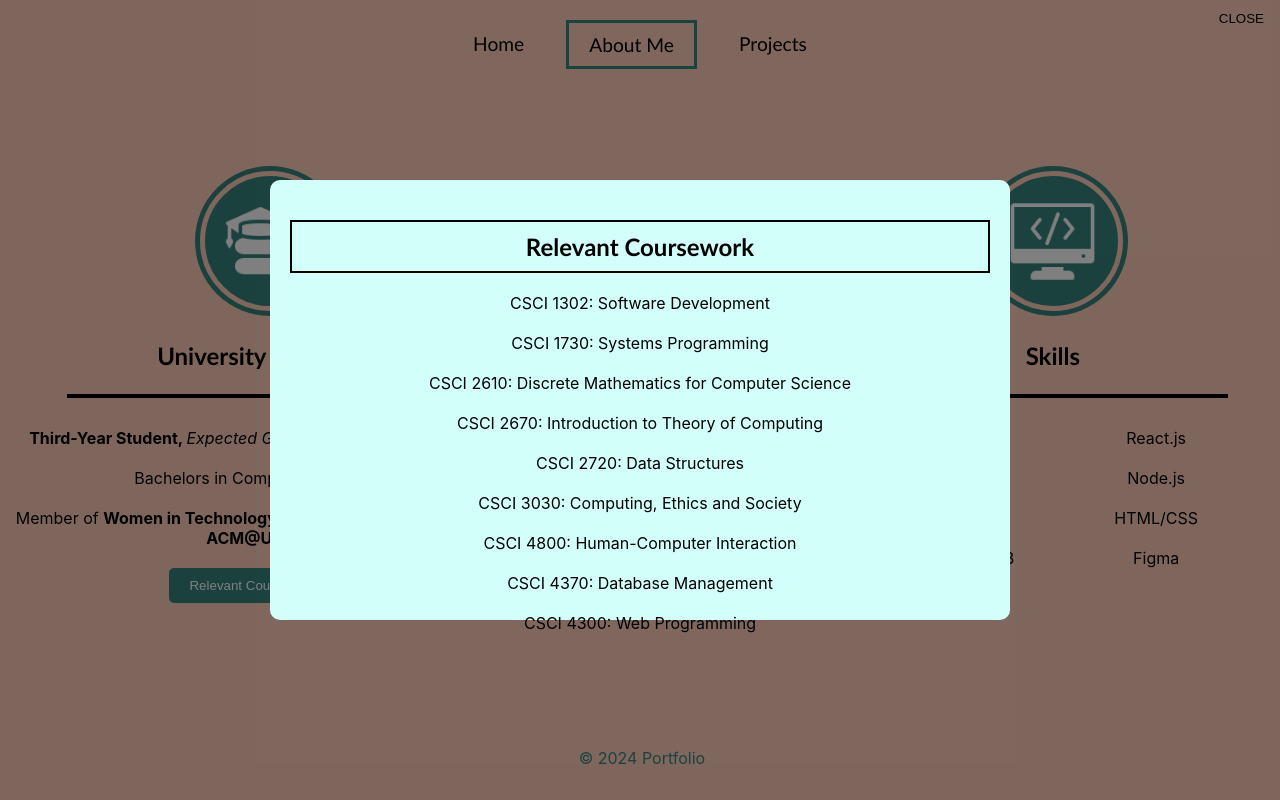
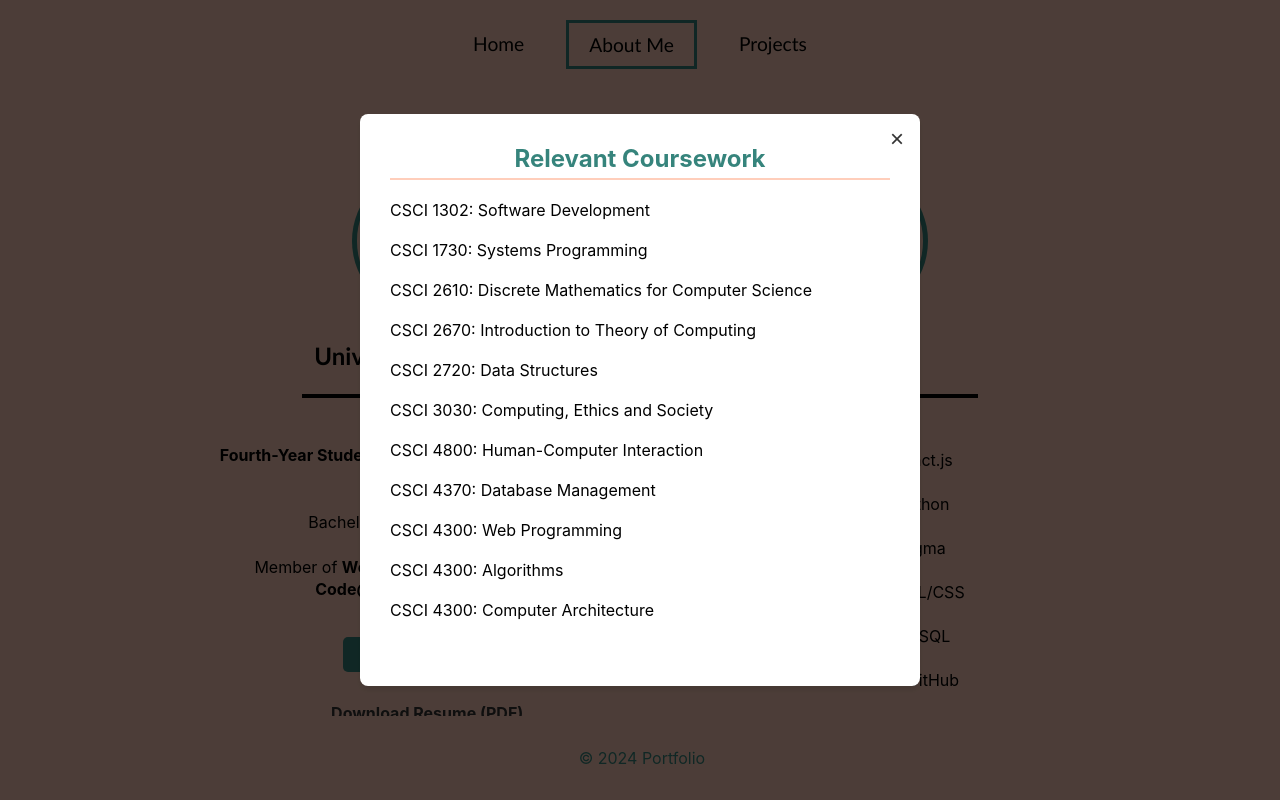
Before and after one commit to MDcodei/PortfolioWebsite, a React (Create React App) app: page /about in a window 1280 px wide. Both pictures are taken after a click on the button "Relevant Coursework". Built offline with nearby package versions, Linux system fonts and the light colour scheme.

Commit message:
Added Resume and Projects

```diff
--- a/package.json
+++ b/package.json
@@ -11,6 +11,7 @@
     "normalize.css": "^8.0.1",
     "react": "^18.3.1",
     "react-dom": "^18.3.1",
+    "react-pdf": "^10.1.0",
     "react-router-dom": "^6.23.1",
     "react-scripts": "5.0.1",
     "react-tsparticles": "^2.12.2",
--- a/src/App.js
+++ b/src/App.js
@@ -8,6 +8,7 @@ import About from './components/About';
 import Projects from './components/Projects';
 import Contact from './components/Contact';
 import Footer from './components/Footer';
+
 
 const AppContainer = styled.div`
   display: flex;
--- a/src/components/About.js
+++ b/src/components/About.js
@@ -1,30 +1,40 @@
 // src/components/About.js
 import React, { useState } from 'react';
 import styled from 'styled-components';
-import educationImage from '../assets/images/education.png'; // Import first image
-import skillsets from '../assets/images/skills.png'; // Import second image
+import educationImage from '../assets/images/education.png';
+import skillsets from '../assets/images/skills.png';
+
+// --- Constants for Efficiency ---
+// Organized skills into a single, logical list for better rendering
+const TECHNICAL_SKILLS = [
+  'Java', 'React.js', 'MongoDB',
+  'Python', 'Node.js', 'Figma',
+  'C', 'HTML/CSS', 'PostgreSQL', 'MySQL',
+  'Microsoft Azure', 'GitHub',
+];
+// ---------------------------------
 
 const AboutSection = styled.section`
   padding: 2rem;
   text-align: center;
-  height: 70.9vh;
+  min-height: 80vh;
 `;
 
 const CircleContainer = styled.div`
   display: flex;
-  justify-content: center;
+  justify-content: space-around; /* Distributes space more evenly */
   align-items: center;
-  gap: 600px; /* Adjust the gap between the circles as needed */
-  margin-top: 50px; /* Adjust to place circles appropriately */
+  width: 70%; /* Constraint width for a cleaner look */
+  margin: 50px auto 0 auto; /* Centers the container */
 `;
 
 const Circle = styled.div`
-  width: 130px; /* Adjust the size of the circle */
-  height: 130px; /* Adjust the size of the circle */
+  width: 130px;
+  height: 130px;
   background-color: #36847C;
   border-radius: 50%;
-  border: 5px solid #FFCEBB; /* First coral outline */
-  box-shadow: 0 0 0 5px #36847C; /* Second #36847C outline */
+  border: 5px solid #FFCEBB;
+  box-shadow: 0 0 0 5px #36847C;
   display: flex;
   justify-content: center;
   align-items: center;
@@ -37,19 +47,13 @@ const CircleWithText = styled.div`
   align-items: center;
   justify-content: center;
   text-align: center;
-`;
-
-
-const Divider1 = styled.div`
-  width: 180%; /* Adjust the width of each line */
-  height: 4px; /* Adjust the height of the line */
-  background-color: black; /* Adjust the color of the line */
+  width: 50%; /* Ensures each circle column takes equal space */
 `;
 
 const Divider = styled.div`
-  width: 250%; /* Adjust the width of each line */
-  height: 4px; /* Adjust the height of the line */
-  background-color: black; /* Adjust the color of the line */
+  width: 250px;
+  height: 4px;
+  background-color: black;
 `;
 
 const Heading = styled.h3`
@@ -58,37 +62,48 @@ font-family: "Trebuchet MS", Helvetica, sans-serif;
   margin-top: 30px;
 `;
 
+// ⚠️ FIX: Using the same layout constraints and display for alignment
 const AdditionalInfoContainer = styled.div`
   display: flex;
-  justify-content: center;
-  margin-top: 30px; /* Adjust as needed to position text below dividers */
-  gap: 400px
-
+  justify-content: space-around;
+  width: 70%; /* MATCHES CircleContainer width */
+  margin: 30px auto 0 auto;
 `;
 
 const EducationInfo = styled.div`
   text-align: center;
-  margin-left: -65px;
-`
+  display: flex;
+  flex-direction: column;
+  align-items: center;
+  /* Ensures this column takes its half of the space */
+  width: 50%;
+`;
 
 const SkillInfo = styled.div`
   text-align: center;
-  margin-right: 50px;
   display: flex;
   flex-direction: column;
+  align-items: center;
+  /* Ensures this column takes its half of the space */
+  width: 50%;
 `;
 
+// ⚠️ RE-REFACTORED: Skills are now displayed in a single, wrapping row for centered look
 const SkillsContainer = styled.div`
   display: flex;
-  justify-content: space-between;
-  gap: 100px
+  flex-wrap: wrap;
+  justify-content: center;
+  gap: 20px 40px; /* Vertical | Horizontal gap */
+  max-width: 350px; /* Constraints the list width for better centering */
+  margin-top: 20px;
 `;
 
-const Column = styled.div`
-  display: flex;
-  flex-direction: column;
-  gap: 20px;
-
+// Column is no longer needed since we are using a single flex container for skills
+const SkillItem = styled.div`
+  /* Styles for the individual skill text */
+  text-align: center;
+  min-width: 100px;
+  padding: 2px 0;
 `;
 
 const RelevantCourseworkButton = styled.button`
@@ -98,55 +113,84 @@ const RelevantCourseworkButton = styled.button`
   padding: 10px 20px;
   cursor: pointer;
   border-radius: 5px;
+  margin-top: 20px;
+  margin-bottom: 10px;
 `;
 
+// ⚠️ FIX: Applied the full styling to the Download Button anchor tag
+const DownloadButton = styled.a`
+  display: inline-block;
+  padding: 10px 20px;
+  background-color: #FFCEBB;
+  color: #333;
+  text-decoration: none;
+  border-radius: 5px;
+  font-weight: bold;
+  border: 1px solid #FFCEBB;
+  margin-top: 10px; /* Added spacing from text above */
+
+  &:hover {
+    background-color: #f7b2a0;
+  }
+`;
+
+// --- Modal Components (Fully Styled) ---
+
 const ModalBackground = styled.div`
+  /* Covers the entire viewport */
   position: fixed;
   top: 0;
   left: 0;
   width: 100%;
   height: 100%;
-  background-color: rgba(0, 0, 0, 0.5); /* Semi-transparent black background */
+  background-color: rgba(0, 0, 0, 0.7); /* Dark semi-transparent overlay */
   display: flex;
   justify-content: center;
   align-items: center;
-  z-index: 1000;
+  z-index: 1000; /* Ensure it's on top of everything */
 `;
 
 const ModalContent = styled.div`
-  background-color:  #D3FFFB;
-  padding: 20px;
-  border-radius: 10px;
-  height: 400px;
-  width: 700px;
-  max-width: 80%;
+  background: white;
+  padding: 30px;
+  border-radius: 8px;
+  max-width: 500px;
+  width: 90%;
+  position: relative; /* For positioning the close button */
+  box-shadow: 0 4px 6px rgba(0, 0, 0, 0.1);
+  max-height: 80vh; /* Limits height to prevent content overflow */
+  overflow-y: auto; /* Allows scrolling if content is too long */
+  text-align: left;
 `;
 
 const CloseButton = styled.button`
   position: absolute;
   top: 10px;
   right: 10px;
-  background-color: transparent;
+  background: none;
   border: none;
+  font-size: 1.5rem;
   cursor: pointer;
+  color: #333;
 `;
 
 const ModalTitle = styled.h2`
-  font-family: "Trebuchet MS", Helvetica, sans-serif;
-  font-size: 1.5em;
+  color: #36847C;
+  margin-top: 0;
+  margin-bottom: 20px;
+  border-bottom: 2px solid #FFCEBB;
+  padding-bottom: 5px;
   text-align: center;
-  border: 2px solid black;
-  padding: 10px;
-  margin-bottom: 20px;
 `;
 
 const RelevantCoursework = ({ onClose }) => {
   return (
-    <ModalBackground>
-      <ModalContent>
-        <CloseButton onClick={onClose}>CLOSE</CloseButton>
+    <ModalBackground onClick={onClose}> {/* Clicking background closes the modal */}
+      <ModalContent onClick={e => e.stopPropagation()}> {/* Prevents click from propagating to the background */}
+        <CloseButton onClick={onClose}>&times;</CloseButton>
         <ModalTitle>Relevant Coursework</ModalTitle>
-        {<p>CSCI 1302: Software Development<br /><br />
+        <p>
+          CSCI 1302: Software Development<br /><br />
           CSCI 1730: Systems Programming<br /><br />
           CSCI 2610: Discrete Mathematics for Computer Science<br /><br />
           CSCI 2670: Introduction to Theory of Computing<br /><br />
@@ -154,11 +198,16 @@ const RelevantCoursework = ({ onClose }) => {
           CSCI 3030: Computing, Ethics and Society<br /><br />
           CSCI 4800: Human-Computer Interaction<br /><br />
           CSCI 4370: Database Management<br /><br />
-        CSCI 4300: Web Programming<br /><br /></p>}
+          CSCI 4300: Web Programming<br /><br />
+          CSCI 4300: Algorithms<br /><br />
+          CSCI 4300: Computer Architecture<br /><br />
+        </p>
       </ModalContent>
     </ModalBackground>
   );
 };
+
+// --- Main About Component ---
 
 const About = () => {
   const [showModal, setShowModal] = useState(false);
@@ -170,27 +219,30 @@ const About = () => {
   return (
     <AboutSection>
       <CircleContainer>
+        {/* Education Circle */}
         <CircleWithText>
           <Circle>
             <img src={educationImage} alt="Education" style={{ width: '70%', height: '70%', align: 'center' }} />
           </Circle>
-        <Heading>
-          University of Georgia
-        </Heading> {/* Title for the first circle */}
-        <Divider1 />
+          <Heading>University of Georgia</Heading>
+          <Divider />
         </CircleWithText>
+
+        {/* Skills Circle */}
         <CircleWithText>
           <Circle>
-          <img src={skillsets} alt="skills" style={{ width: '70%', height: '70%', align: 'center' }} />
+            <img src={skillsets} alt="Skills" style={{ width: '70%', height: '70%', align: 'center' }} />
           </Circle>
-        <Heading>Skills</Heading> {/* Title for the second circle */}
+          <Heading>Skills</Heading>
           <Divider />
         </CircleWithText>
       </CircleContainer>
 
       <AdditionalInfoContainer>
+        {/* Education Info Section */}
         <EducationInfo>
-        <span style={{ fontWeight: 'bold' }}> Third-Year Student, </span>{' '}
+          <p style={{ lineHeight: '1.4' }}>
+            <span style={{ fontWeight: 'bold' }}>Fourth-Year Student, </span>{' '}
             <span style={{ fontStyle: 'italic' }}>Expected Graduation: December 2025</span>
             <br /><br />Bachelors in Computer Science
             <br /><br />Member of{' '}
@@ -198,26 +250,28 @@ const About = () => {
             {' '}
             <span style={{ fontWeight: 'bold' }}>Girls Who Code@UGA</span> {' '}
             and {' '}
-        <span style={{ fontWeight: 'bold' }}>ACM@UGA</span>
-        .<br /><br />
-        <RelevantCourseworkButton onClick={toggleModal}>Relevant Coursework</RelevantCourseworkButton>
+            <span style={{ fontWeight: 'bold' }}>ACM@UGA</span>.
+          </p>
+
+          <RelevantCourseworkButton onClick={toggleModal}>
+            Relevant Coursework
+          </RelevantCourseworkButton>
+
+          <DownloadButton href="/resume.pdf" download>
+            Download Resume (PDF)
+          </DownloadButton>
+
+          {/* Conditional rendering of the modal */}
           {showModal && <RelevantCoursework onClose={toggleModal} />}
         </EducationInfo>
 
+        {/* Skill Info Section */}
         <SkillInfo>
           <SkillsContainer>
-          <Column>
-            <div>Java</div>
-            <div>Python</div>
-            <div>C</div>
-            <div>MongoDB</div>
-          </Column>
-          <Column>
-            <div>React.js</div>
-            <div>Node.js</div>
-            <div>HTML/CSS</div>
-            <div>Figma</div>
-          </Column>
+            {/* Mapping over a single list and letting Flexbox wrap the items */}
+            {TECHNICAL_SKILLS.map((skill) => (
+              <SkillItem key={skill}>{skill}</SkillItem>
+            ))}
           </SkillsContainer>
         </SkillInfo>
       </AdditionalInfoContainer>
--- a/src/components/ProjectCard.js
+++ b/src/components/ProjectCard.js
@@ -42,12 +42,28 @@ const ViewButton = styled.a`
   }
 `;
 
+const Status = styled.span`
+  display: inline-block;
+  padding: 0.5rem 1rem;
+  background-color: #a86d00ff; /* orange for "in progress" */
+  color: white;
+  border-radius: 4px;
+  font-weight: bold;
+`;
+
+
 const ProjectCard = ({ title, description, type, view }) => (
   <Card>
     <h3>{title}</h3>
     <Description1>{description}</Description1>
     <Description2>{type}</Description2>
-    <ViewButton href={view} target="_blank" rel="noopener noreferrer">View</ViewButton>
+    {view ? (
+      <ViewButton href={view} target="_blank" rel="noopener noreferrer">
+        View
+      </ViewButton>
+    ) : (
+      <Status>In Progress</Status>
+    )}
   </Card>
 );
 
--- a/src/components/Projects.js
+++ b/src/components/Projects.js
@@ -31,10 +31,28 @@ const Projects = () => (
   <ProjectsSection>
     <ProjectsWrapper>
       <ProjectCard
-        title="Envi"
-        description="A Carbon Footprint Tracking (Web) App"
-        type="|Prototype|"
-        view="https://muktadeshmukh.my.canva.site/envi"
+        title="Cinema-eBooking"
+        description="A Cinema-eBooking (Web) App"
+        type="|Web Application|"
+        view=""
+      />
+      <ProjectCard
+        title="AI Water Externality"
+        description="AI Water Usage Monitoring Extension"
+        type="|Chrome Extension|"
+        view="https://github.com/vennreddy490/AI_Water_Externality_Lab.git"
+      />
+      <ProjectCard
+        title="SkyDeals"
+        description="An Airline Ticketing (Web) App"
+        type="|Web Application|"
+        view="https://github.com/sanslab22/Term-Project.git"
+      />
+      <ProjectCard
+        title="BiteMap"
+        description="A 'Find Restaurant's near me' (Web) App"
+        type="|Web Application|"
+        view="https://muktadeshmukh.my.canva.site/bitemap-project"
       />
       <ProjectCard
         title="Matchbox"
@@ -43,17 +61,20 @@ const Projects = () => (
         view="https://muktadeshmukh.my.canva.site/matchbox-project"
       />
       <ProjectCard
+        title="Envi"
+        description="A Carbon Footprint Tracking (Web) App"
+        type="|Prototype|"
+        view="https://muktadeshmukh.my.canva.site/envi"
+      />
+      <ProjectCard
         title="MunchFlix"
         description="A Snack Ordering (Mobile) App"
-        type="|Prototyope + Web Application|"
+        type="|Prototyope|"
         view="https://muktadeshmukh.my.canva.site/munchflix-project"
       />
-      <ProjectCard
-        title="BiteMap"
-        description="A 'Find Restaurant's near me' (Web) App"
-        type="|Web Application|"
-        view="https://muktadeshmukh.my.canva.site/bitemap-project"
-      />
+
+
+
     </ProjectsWrapper>
   </ProjectsSection>
 );
```
Also changed, not shown: 2 other files (tests, documents, lock files or other folders). Lines whose indentation alone changed are shown as unchanged.
